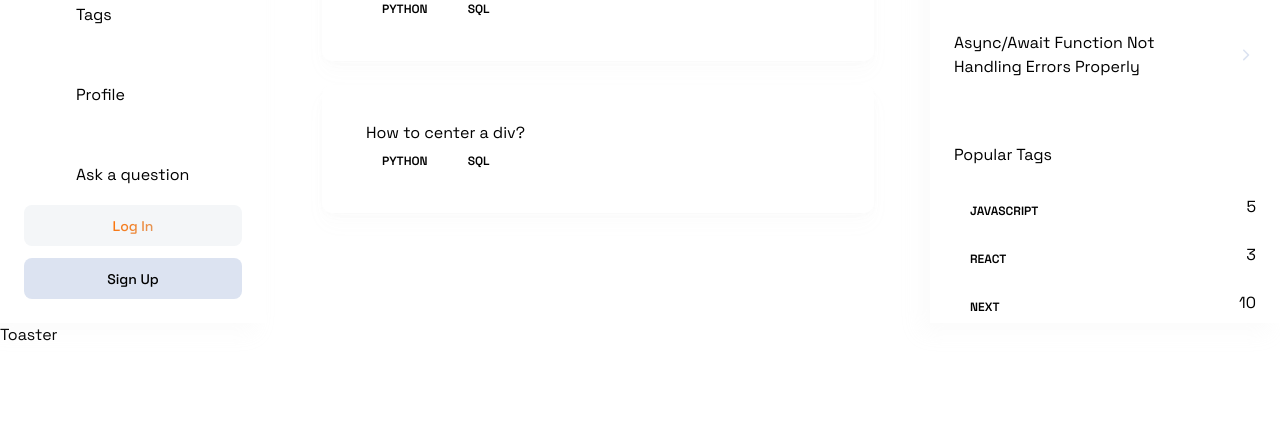
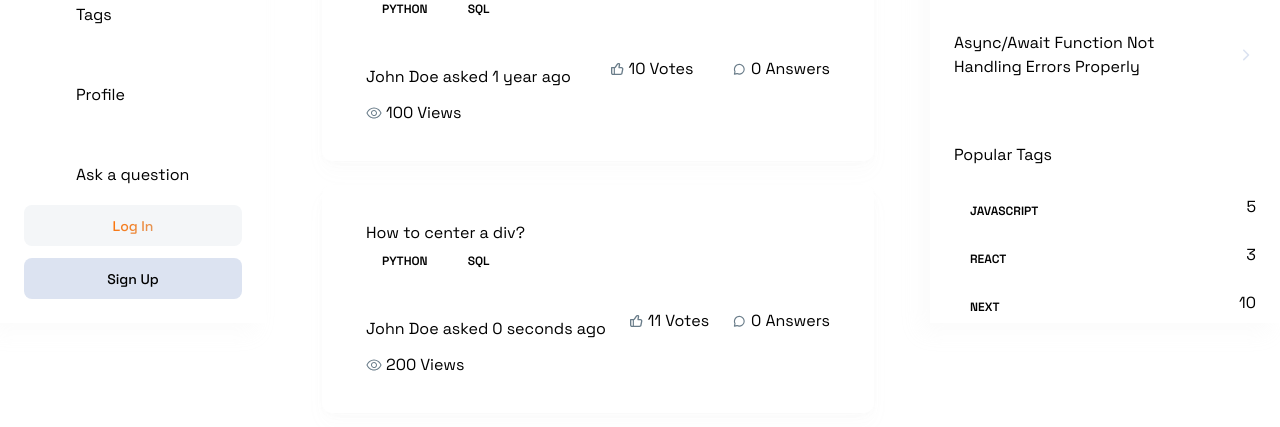
Before and after one commit to anderson-0/devflow, a Next.js app: page / in a window 1280 px wide. Shown: the part 477-904 px from the top of the page. Before the commit the page ends 824 px from the top, so only its background shows below. Built offline with nearby package versions, Linux system fonts and the light colour scheme; no server answers.

Commit message:
feat: questioncard component with timestamp and metrics

```diff
--- a/components/cards/QuestionCard.tsx
+++ b/components/cards/QuestionCard.tsx
@@ -1,6 +1,8 @@
 import Link from "next/link";
 import React from "react";
 import RenderTag from "../shared/RenderTag";
+import Metric from "../shared/Metric";
+import { getTimestamp } from "@/lib/utils";
 
 interface QuestionCardProps {
   _id: number;
@@ -28,7 +30,7 @@
       <div className="flex flex-col-reverse items-start justify-between gap-5 sm:flex-row">
         <div>
           <span className="subtle-regular text-dark400_light700 line-clamp-1 flex sm:hidden">
-            {String(createdAt)}
+            {getTimestamp(createdAt)}
           </span>
           <Link href={`/question/${_id}`}>
             <h3 className="sm:h3-semibold base-semibold text-dark_light900 line-clamp-1 flex-1">
@@ -43,6 +45,38 @@
           <RenderTag key={tag._id} _id={tag._id} name={tag.name} />
         ))}
       </div>
+      <div className="flex-between mt-6 w-full flex-wrap gap-3">
+        <Metric
+          imgUrl="/assets/icons/avatar.svg"
+          alt="user"
+          value={author.name}
+          title={`asked ${getTimestamp(createdAt)}`}
+          href={`/profile/${author._id}`}
+          isAuthor
+          textStyles="body-medium text-dark400_light700"
+        />
+        <Metric
+          imgUrl="/assets/icons/like.svg"
+          alt="Upvotes"
+          value={upvotes}
+          title="Votes"
+          textStyles="small-medium text-dark400_light800"
+        />
+        <Metric
+          imgUrl="/assets/icons/message.svg"
+          alt="message"
+          value={answers.length}
+          title="Answers"
+          textStyles="small-medium text-dark400_light800"
+        />
+        <Metric
+          imgUrl="/assets/icons/eye.svg"
+          alt="eye"
+          value={views}
+          title="Views"
+          textStyles="small-medium text-dark400_light800"
+        />
+      </div>
     </div>
   );
 };
```
